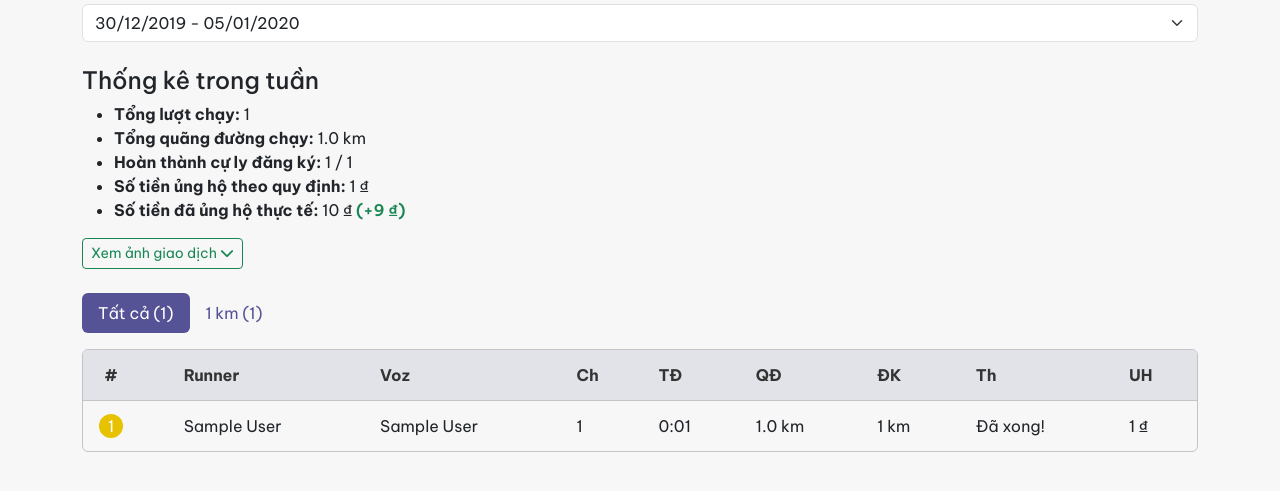
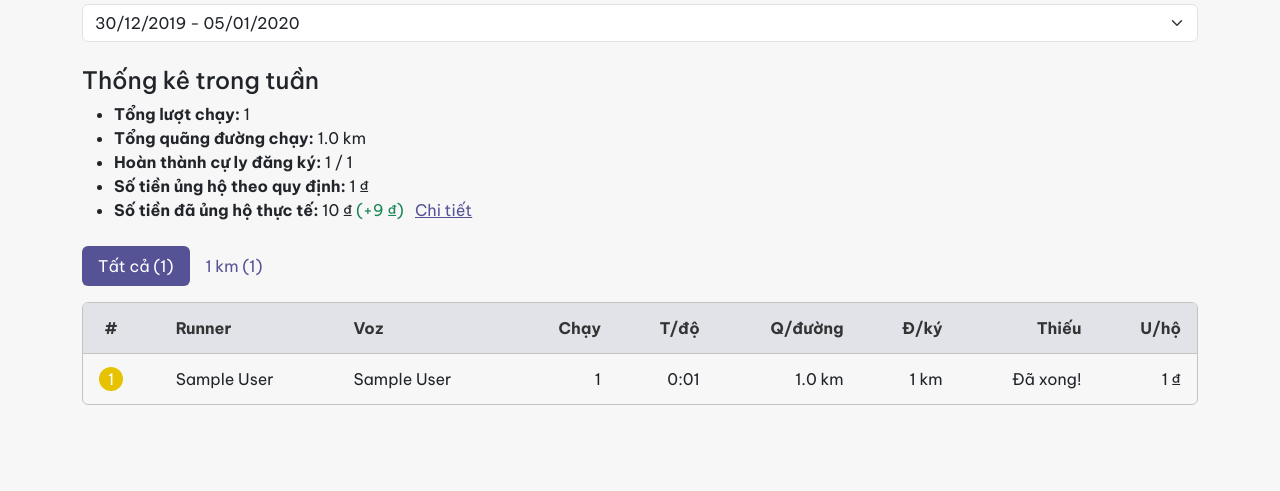
Before and after one commit to phongnt570/vozRunningClub, a Django app: page /leaderboard/?year=2020&week=1 in a window 1280 px wide. Shown: the part 238-729 px from the top of the page. Run offline with Django 4.2, Linux system fonts and the light colour scheme; tables that the repository leaves empty hold one stand-in row (values such as "Sample post"); some libraries are stand-ins or nearby versions.

Commit message:
finetune look

```diff
--- a/static/css/style.scss
+++ b/static/css/style.scss
@@ -238,7 +238,7 @@ hr.big-hr {
 .leaderboard-table-wrapper {
   border: 1px solid $super-light;
   border-radius: 0.375em;
-  overflow: hidden;
+  overflow: auto;
 
 
   .leaderboard-table {
--- a/templates/weeklyTracking/leaderboard.html
+++ b/templates/weeklyTracking/leaderboard.html
@@ -74,28 +74,24 @@
                             <span class="fw-bold">Số tiền đã ủng hộ thực tế:</span>
                             <span>{{ actual_donation.amount|intcomma }} ₫</span>
                             {% if donation_diff > 0 %}
-                                <span class="fw-semibold text-success">(+{{ donation_diff|intcomma }} ₫)</span>
+                                <span class="text-success">(+{{ donation_diff|intcomma }} ₫)</span>
                             {% else %}
-                                <span class="fw-semibold text-danger">({{ donation_diff|intcomma }} ₫)</span>
+                                <span class="text-danger">({{ donation_diff|intcomma }} ₫)</span>
                             {% endif %}
+                            &nbsp;
+                            <a class="text-primary"
+                               type="button" data-bs-toggle="collapse"
+                               data-bs-target="#collapse-transaction" aria-expanded="false"
+                               aria-controls="collapse-transaction" title="Show transaction">
+                                <span>Chi tiết</span>
+                            </a>
                         </li>
                     {% endif %}
                 </ul>
             </div>
             {% if weekly_post and weekly_post.post %}
-                <div>
-                    <div>
-                        <button class="btn btn-sm btn-outline-success"
-                                type="button" data-bs-toggle="collapse"
-                                data-bs-target="#collapse-transaction" aria-expanded="false"
-                                aria-controls="collapse-transaction" title="Show transaction">
-                            <span>Xem ảnh giao dịch</span>
-                            <i class="fas fa-chevron-down"></i>
-                        </button>
-                    </div>
-                    <div id="collapse-transaction" class="mt-3 collapse">
-                        {{ weekly_post.post|safe }}
-                    </div>
+                <div id="collapse-transaction" class="mt-3 collapse">
+                    {{ weekly_post.post|safe }}
                 </div>
             {% endif %}
         </div>
--- a/templates/weeklyTracking/leaderboard_table.html
+++ b/templates/weeklyTracking/leaderboard_table.html
@@ -6,8 +6,6 @@
         <thead>
         <tr>
             <th class="text-center">
-                {#            <span class="d-none d-lg-inline">Hạng</span>#}
-                {#            <span class="d-inline d-lg-none">#</span>#}
                 <div class="rank">#</div>
             </th>
             {#            {% if rank_changes is not None %}#}
@@ -15,18 +13,14 @@
             {#                    <span></span>#}
             {#                </th>#}
             {#            {% endif %}#}
-            <th>
-                Runner
-            </th>
-            <th class="d-none d-lg-table-cell">Voz</th>
-            <th class="text-start d-none d-md-table-cell">Ch</th>
-            <th class="text-start d-none d-lg-table-cell">TĐ</th>
-            <th class="text-start">QĐ</th>
-            <th class="text-start d-none d-md-table-cell">ĐK</th>
-            <th class="text-start d-none d-md-table-cell">Th</th>
-            <th class="text-start">
-                UH
-            </th>
+            <th>Runner</th>
+            <th class="">Voz</th>
+            <th class="text-end">Chạy</th>
+            <th class="text-end">T/độ</th>
+            <th class="text-end">Q/đường</th>
+            <th class="text-end">Đ/ký</th>
+            <th class="text-end">Thiếu</th>
+            <th class="text-end">U/hộ</th>
         </tr>
         </thead>
         <tbody>
@@ -72,27 +66,28 @@
                         {{ weekly_progress.user.get_full_name }}
                     </a>
                 </td>
-                <td class="d-none d-lg-table-cell">{{ weekly_progress.user.profile.voz_name }}</td>
-                <td class="text-start d-none d-md-table-cell">{{ weekly_progress.runs }}</td>
-                <td class="text-start d-none d-lg-table-cell">{{ weekly_progress.average_pace|pace_format }}</td>
-                <td class="text-start">
+                <td class="">{{ weekly_progress.user.profile.voz_name }}</td>
+                <td class="text-end">{{ weekly_progress.runs }}</td>
+                <td class="text-end">{{ weekly_progress.average_pace|pace_format }}</td>
+                <td class="text-end">
                     {{ weekly_progress.distance|floatformat:1 }}
-                    <span class="text-start d-none d-md-inline">km</span>
+                    <span class="d-none d-md-inline">km</span>
                 </td>
-                <td class="text-start d-none d-md-table-cell">
+                <td class="text-end">
                     {% if weekly_progress.registered_mileage.distance > 0 %}
-                        {{ weekly_progress.registered_mileage.distance|floatformat:0 }} km
+                        {{ weekly_progress.registered_mileage.distance|floatformat:0 }}
+                        <span class="d-none d-md-inline">km</span>
                     {% else %}
                         <span class="text-secondary">--</span>
                     {% endif %}
                 </td>
-                <td class="text-start d-none d-md-table-cell">{{ weekly_progress|missing_distance_str }}</td>
-                <td class="text-start">
+                <td class="text-end">{{ weekly_progress|missing_distance_str|safe }}</td>
+                <td class="text-end">
                     {% if weekly_progress.registered_mileage.distance == 0 %}
                         <span class="text-secondary">--</span>
                     {% else %}
                         {{ weekly_progress.donation|intcomma }}
-                        <span class="text-start d-none d-md-inline">₫</span>
+                        <span class="d-none d-md-inline">₫</span>
                     {% endif %}
                 </td>
             </tr>
--- a/weeklyTracking/templatetags/track_custom_utils.py
+++ b/weeklyTracking/templatetags/track_custom_utils.py
@@ -23,7 +23,7 @@ def missing_distance_str(week_progress: WeeklyProgress):
     if d == 0:
         return "Đã xong!"
 
-    return f"{d:.1f} km"
+    return f"{d:.1f} <span class='d-none d-md-inline'>km</span>"
 
 
 @register.filter
```
Also changed, not shown: templates/weeklyTracking/profile.html (+17 -14 lines), templates/weeklyTracking/statistics.html (+24 -11 lines), static/css/style.css.
